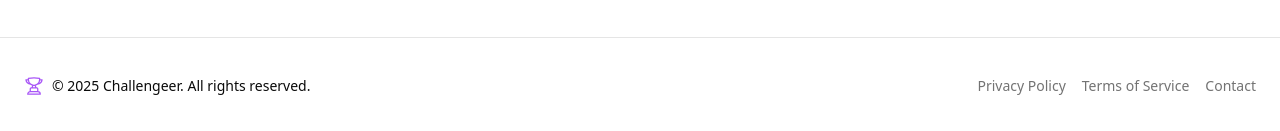
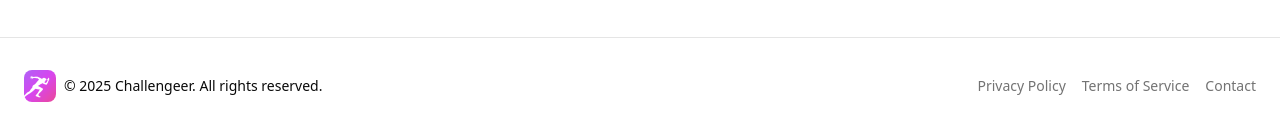
Before and after one commit to challengeer/landing-page, a Next.js app: page / in a window 1280 px wide. Shown: the part 3145-3276 px from the top of the page. Built offline with nearby package versions, Linux system fonts and the light colour scheme.

Commit message:
Added icon to footer

```diff
--- a/app/page.tsx
+++ b/app/page.tsx
@@ -33,7 +33,7 @@ export default function Home() {
             </Link>
           </nav>
           <div>
-            <Button variant="outline" asChild size="lg">
+            <Button variant="outline" size="lg" asChild>
               <Link href="#download">Get Started</Link>
             </Button>
           </div>
@@ -266,7 +266,8 @@ export default function Home() {
       <footer className="border-t py-6 md:py-0">
         <div className="container flex flex-col items-center justify-between gap-4 md:h-24 md:flex-row px-4 md:px-6">
           <div className="flex items-center gap-2">
-            <TrophyIcon className="h-5 w-5 text-primary" />
+            {/* <TrophyIcon className="h-5 w-5 text-primary" /> */}
+            <Image src="/icon.png" alt="Challengeer Logo" width={32} height={32} className="object-contain rounded-md" />
             <p className="text-sm font-medium">© {new Date().getFullYear()} Challengeer. All rights reserved.</p>
           </div>
           <div className="flex gap-4">
```
